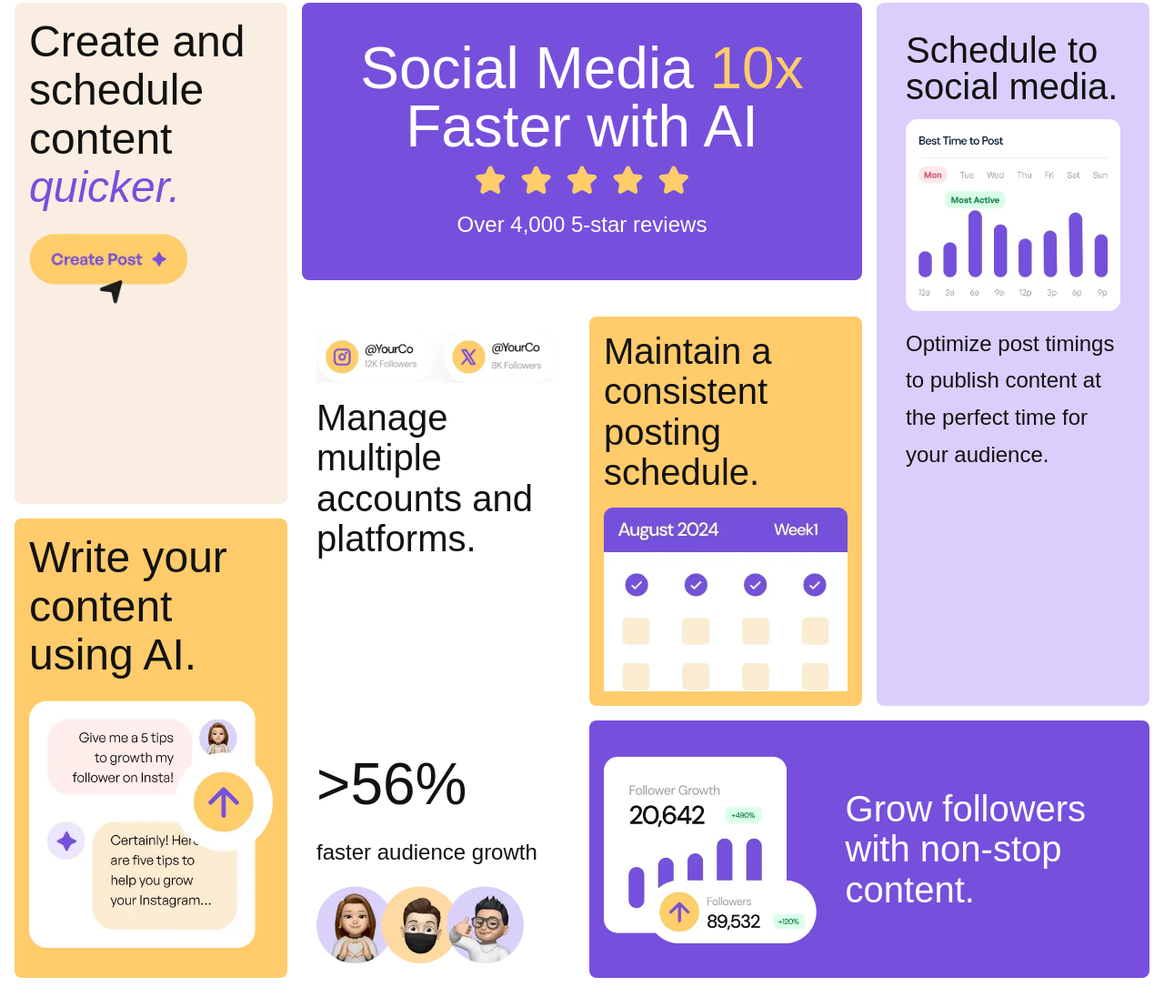
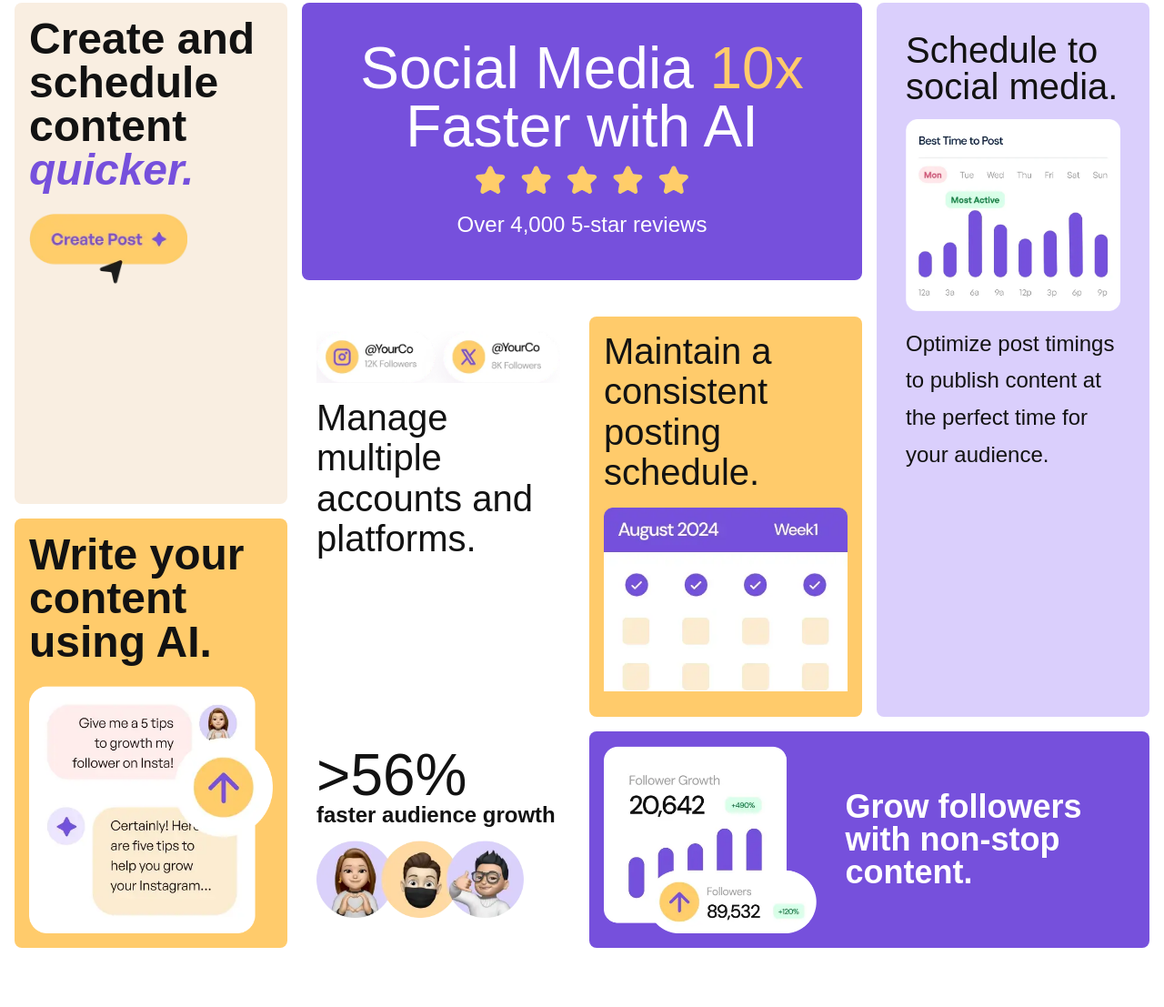
Before and after one commit to Aboubakr06/bento-grid-main, a plain HTML site: page index.html in a window 1280 px wide. Shown: the part 29-1136 px from the top of the page at 91% size. After the commit the page ends 1103 px from the top, so only its background shows below. Drawn offline with Linux system fonts and the light colour scheme; a web font is replaced by a local one.

Commit message:
update headers in html and css

```diff
--- a/index.html
+++ b/index.html
@@ -17,7 +17,7 @@
   </head>
   <body>
     <main>
-      <article>
+      <div class="container">
         <section class="section1">
           <h1>Social Media <span>10x</span> Faster with AI</h1>
           <img
@@ -32,11 +32,11 @@
             src="./assets/images/illustration-multiple-platforms.webp"
             alt="instagram and x account"
           />
-          <p>Manage multiple accounts and platforms.</p>
+          <h2>Manage multiple accounts and platforms.</h2>
         </section>
 
         <section class="section3">
-          <p>Maintain a consistent posting schedule.</p>
+          <h2>Maintain a consistent posting schedule.</h2>
           <img
             src="./assets/images/illustration-consistent-schedule.webp"
             alt="illustration consistent schedule"
@@ -60,11 +60,11 @@
             src="./assets/images/illustration-grow-followers.webp"
             alt="illustration grow followers"
           />
-          <p>Grow followers with non-stop content.</p>
+          <h2>Grow followers with non-stop content.</h2>
         </section>
 
         <section class="section6">
-          <p><span>>56%</span> faster audience growth</p>
+          <h2><span>>56%</span> faster audience growth</h2>
           <img
             src="./assets/images/illustration-audience-growth.webp"
             alt="illustration audience growth"
@@ -72,15 +72,15 @@
         </section>
 
         <section class="section7">
-          <p>Create and schedule content <span>quicker.</span></p>
+          <h2>Create and schedule content <span>quicker.</span></h2>
           <img src="./assets/images/illustration-create-post.webp" alt="illustration create post">
         </section>
 
         <section class="section8">
-          <p>Write your content using AI.</p>
+          <h2>Write your content using AI.</h2>
         <img src="./assets/images/illustration-ai-content.webp" alt="illustration ai content">
         </section>
-      </article>
+      </div>
     </main>
   </body>
 </html>
--- a/style.css
+++ b/style.css
@@ -89,7 +89,7 @@ body {
     color: var(--clr-Black);
 }
 
-article {
+.container {
     padding: 2rem 1rem;
 }
 
@@ -124,7 +124,7 @@ article {
     border-radius: var(--radius);
 }
 
-.section2 p {
+.section2 h2 {
     font-weight: var(--fw-bold);
     font-size: 1.2rem;
     margin-top: 1rem;
@@ -137,7 +137,7 @@ article {
     margin-bottom: var(--margin-bottom);
 }
 
-.section3 p{
+.section3 h2{
     margin-bottom: 1rem;
     font-weight: var(--fw-bold);
     font-size: 1.2rem;
@@ -152,8 +152,8 @@ article {
 }
 
 .section4 h2 {
-    font-size: 1.2rem;
-    font-weight: var(--fw-bold)
+    font-size: 1.5rem;
+    font-weight: var(--fw-bold);
 }
 
 .section4 img {
@@ -163,11 +163,12 @@ article {
 .section5 {
     background-color: var(--clr-Purple-500);
     border-radius: var(--radius);
+    font-weight: var(--fw-bold);
     margin-bottom: var(--margin-bottom);
     text-align: center;
     color: var(--clr-White);
     padding: 1rem 3rem;
-    font-size: 1.5rem;
+    font-size: 1.2rem;
     line-height: 2ch;
 }
 
@@ -240,7 +241,7 @@ article {
         justify-content: center;
     }
 
-    article {
+    .container {
         display: grid;
         gap: 1rem;
         grid-template-columns: repeat(4, 1fr);
@@ -271,7 +272,7 @@ article {
         padding: 1rem;
     }
 
-    .section2 p {
+    .section2 h2 {
         font-size: 2.5rem;
         line-height: 2ch;
     }
@@ -281,7 +282,7 @@ article {
         padding: 1rem;
     }
 
-    .section3 p {
+    .section3 h2 {
         font-size: 2.5rem;
         line-height: 2ch;
     }
@@ -307,7 +308,7 @@ article {
         padding: 1rem;
         text-align: start;
         gap: 2rem;
-        font-size: 2.5rem;
+        font-size: 1.5rem;
     }
 
     .section5 img {
@@ -318,7 +319,7 @@ article {
     .section6 {
         grid-area: g;
         padding: 1rem;
-        font-size: 1.5rem;
+        font-size: 1rem;
     }
 
     .section6 span {
@@ -326,14 +327,14 @@ article {
     }
     .section7 {
         grid-area: a;
-        font-size: 3rem;
+        font-size: 2rem;
         line-height: 2ch;
         padding: 1rem;
     }
 
     .section8 {
         grid-area: d;
-        font-size: 3rem;
+        font-size: 2rem;
         line-height: 2ch;
         padding: 1rem;
     }
```
